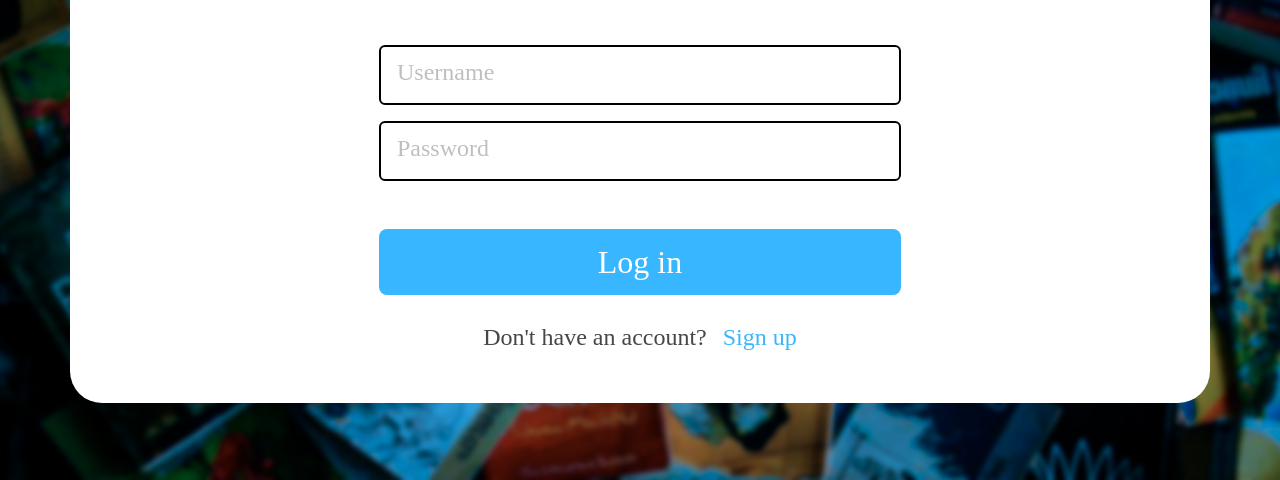
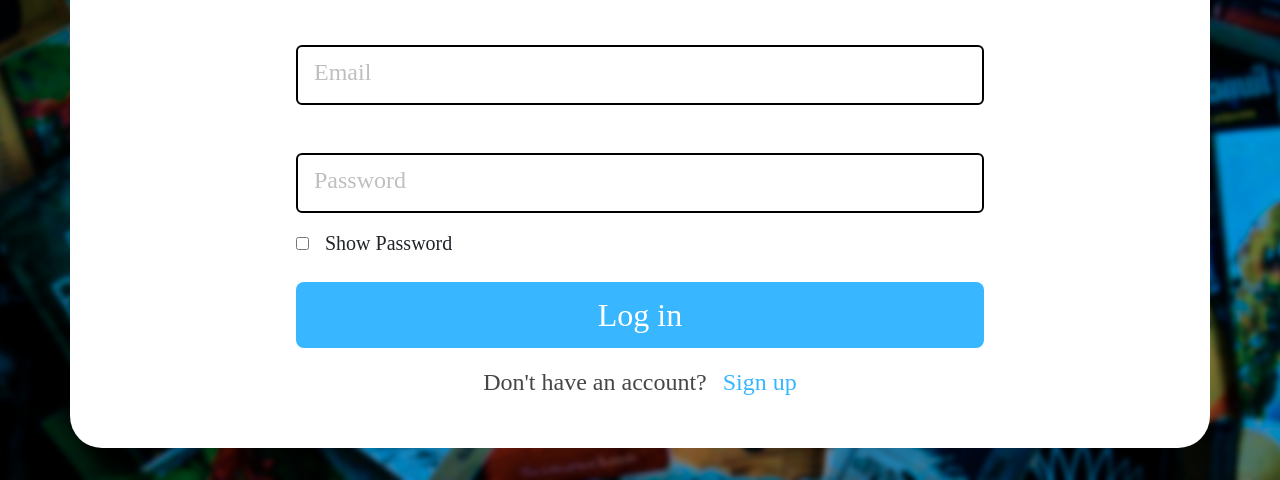
Before and after one commit to wicknesh/ictak-assignment01, a plain HTML site: page login.html in a window 1280 px wide. Shown: the part 320-800 px from the top of the page. Drawn offline with nearby package versions, Linux system fonts and the light colour scheme; a web font is replaced by a local one.

Commit message:
Restructure to accomodate validation related tags Add 'Show Password' checkbox

```diff
--- a/login.html
+++ b/login.html
@@ -10,24 +10,26 @@
 </head>
 <body class="class-for-signup">
     <div class="container p-5 container-signup rounded-5">
-        <form>
-            <a href="index.html"><img src="img/pc-logo-2.png" alt="pc-logo" width="75px" height="auto" class="mx-auto d-flex"></a>
-            <div class="mb-5 h3 text-center">Login to <span class="signup-title">pusthakapuzhu collective</span>.</div>
-            <div class="mb-3 d-flex align-items-center justify-content-center">
-                <input type="text" class="form-control w-50 p-3 border-input" id="InputUsername" placeholder="Username">
+        <div class="row justify-content-center">
+            <div class="col-md-8">
+                <form>
+                    <a href="index.html"><img src="img/pc-logo-2.png" alt="pc-logo" width="75px" height="auto" class="mx-auto d-flex"></a>
+                    <div class="h3 text-center">Login to <span class="signup-title">pusthakapuzhu collective</span>.</div>
+                    <input type="text" class="mt-5 form-control p-3 border-input" id="InputEmailLogin" placeholder="Email">
+                    <span class="fs-5" id="emailErrorLogin"></span>
+                    <input type="password" class="mt-5 form-control p-3 border-input" id="InputPasswordLogin" placeholder="Password">
+                    <div><span class="fs-5" id="pwdErrorLogin"></span></div>
+                    <input type="checkbox" class="fs-5 mt-4 p-3 border-input" onclick="showPwdLogin();" id="showPWDLogin"><span class="ms-3 fs-5">Show Password</span>
+                    <a onclick="return loginValidate();" href="library.html" class="mt-4 btn btn-signup-page btn-lg rounded-3 w-100 btn-custom-size">Log in</a>
+                    <div class="mt-3 d-flex justify-content-center">
+                        <a class="question-lable-signup-page" href="#">Don't have an account?</a>
+                        <a class="ms-3 login-btn-signup-page" href="signup.html">Sign up</a>
+                    </div>
+                </form>
             </div>
-            <div class="mb-5 d-flex align-items-center justify-content-center">
-                <input type="password" class="form-control w-50 p-3 border-input" id="InputPassword" placeholder="Password">
-            </div>
-            <div class="mb-4 d-flex align-items-center justify-content-center">
-                <a href="library.html" href="" class="btn btn-signup-page btn-lg rounded-3 w-50 btn-custom-size">Log in</a>
-            </div>
-            <div class="d-flex justify-content-center">
-                <a class="question-lable-signup-page" href="#">Don't have an account?</a>
-                <a class="ms-3 login-btn-signup-page" href="signup.html">Sign up</a>
-            </div>
-        </form>
+        </div>
     </div>
+    <script src="loginScript.js"></script>
     <script src="https://cdn.jsdelivr.net/npm/bootstrap@5.3.3/dist/js/bootstrap.bundle.min.js" integrity="sha384-YvpcrYf0tY3lHB60NNkmXc5s9fDVZLESaAA55NDzOxhy9GkcIdslK1eN7N6jIeHz" crossorigin="anonymous"></script>
 </body>
 </html>
```
